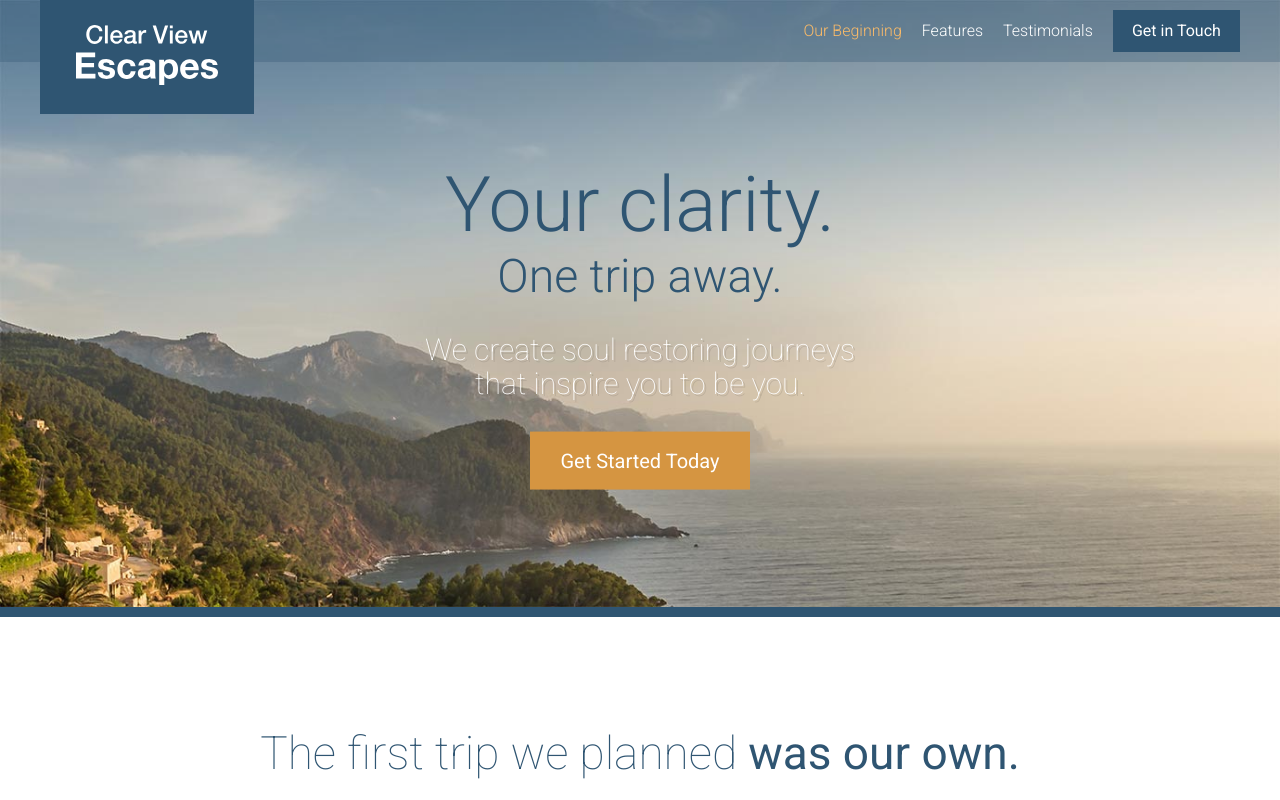
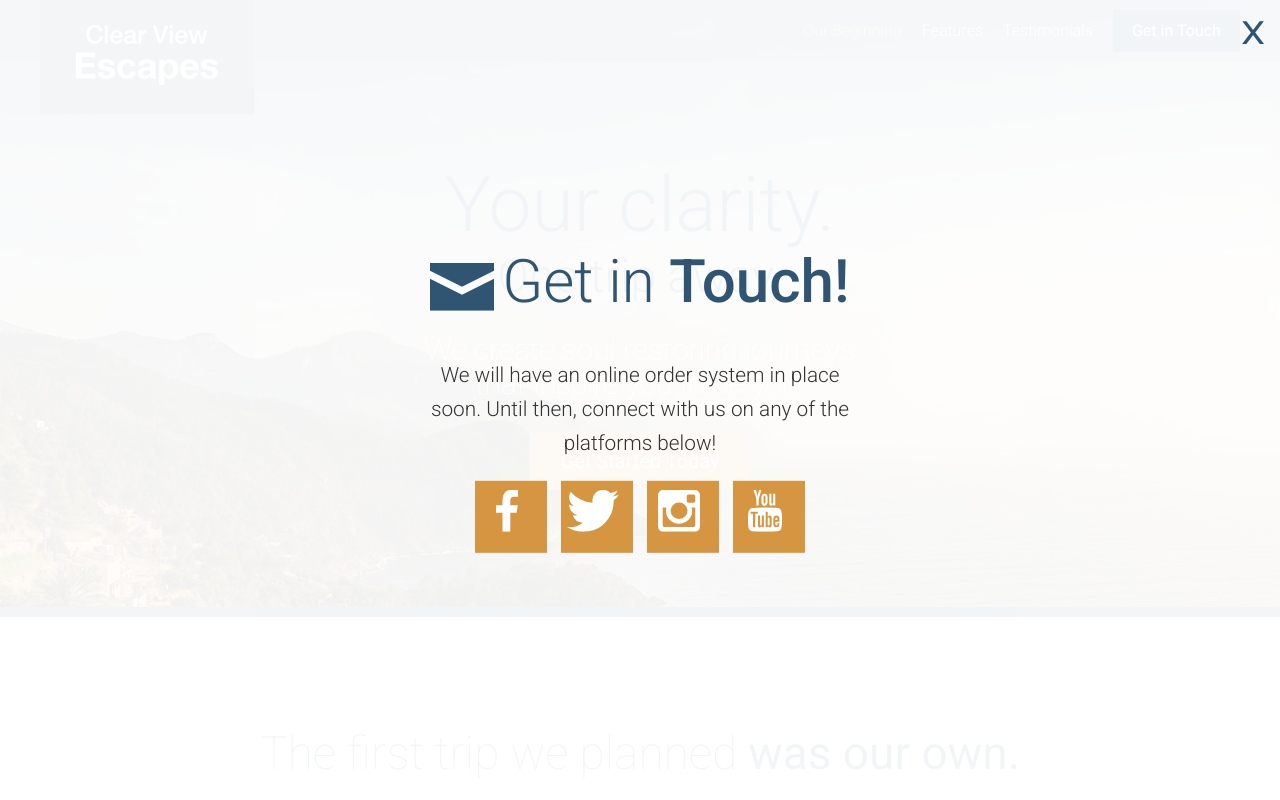
Before and after one commit to GlendaleAcosta/travel-site, a website: page app/index.html in a window 1280 px wide. Both pictures are taken after a click on the link "Get Started Today". Shown: the top 800 px of the page. Drawn offline with Linux system fonts and the light colour scheme.

Commit message:
Completed the modal overlay.

```diff
--- a/app/assets/scripts/App.js
+++ b/app/assets/scripts/App.js
@@ -2,8 +2,10 @@ import MobileMenu from './modules/MobileMenu';
 import RevealOnScroll from './modules/RevealOnScroll';
 import $ from 'jquery';
 import StickyHeader from './modules/StickyHeader';
+import Modal from './modules/Modal';
 
 var mobileMenu = new MobileMenu();
 new RevealOnScroll($(".feature-item"), "90%");
 new RevealOnScroll($(".testimonial"), "70%");
 var stickyHeader = new StickyHeader();
+var modal = new Modal();
--- /dev/null
+++ b/app/assets/styles/modules/_modal.css
@@ -0,0 +1,49 @@
+.modal {
+  position:fixed;
+  z-index: 5;
+  background-color: rgba(255, 255, 255, 0.94);
+  top: 0;
+  bottom: 0;
+  left: 0;
+  right: 0;
+  opacity: 0;
+  visibility: hidden;
+  transform: scale(1.2);
+  transition: all .3s ease-out;
+
+  &--is-visible  {
+    opacity: 1;
+    visibility: visible;
+    transform: scale(1);
+  }
+
+  &__inner {
+    position: absolute;
+    width: 100%;
+    top: 50%;
+    transform: translateY(-50%);
+  }
+
+
+  &__description {
+    text-align: center;
+    font-size: 1.3rem;
+    font-weight: 300;
+    line-height: 1.65;
+  }
+
+  &__close {
+    position: absolute;
+    top: 15px;
+    right: 15px;
+    font-size: 2rem;
+    transform: scaleX(1.2);
+    transform-origin: 100% 0;
+    color: $mainBlue;
+    cursor: pointer;
+
+    &:hover {
+      color: $mainOrange;
+    }
+  }
+}
--- a/app/assets/styles/modules/_section-title.css
+++ b/app/assets/styles/modules/_section-title.css
@@ -19,6 +19,7 @@
     margin-right:auto;
     margin-bottom: .6rem;
 
+
     @mixin atSmall {
       position: relative;
       top: 9px;
@@ -32,4 +33,9 @@
   &--blue {
     color: $mainBlue;
   }
+
+  &--less-margin {
+    margin-bottom: 1.3rem;
+    margin-top: 0;
+  }
 }
--- /dev/null
+++ b/app/assets/styles/modules/_social-icons.css
@@ -0,0 +1,19 @@
+.social-icons {
+  text-align: center;
+
+  &__icon {
+    background-color: $mainOrange;
+    display: inline-block;
+    margin: 0 5px 5px 5px;
+    width: 33%;
+    height: 72px;
+
+    @mixin atSmall {
+      width: 72px;
+      margin: 0 5px;
+
+    }
+  }
+
+
+}
--- a/app/assets/styles/modules/_wrapper.css
+++ b/app/assets/styles/modules/_wrapper.css
@@ -10,6 +10,9 @@
     max-width: 976px;
   }
 
+  &--narrow {
+    max-width: 470px;
+  }
   &--no-padding-until-medium {
     padding-left: 0px;
     padding-right: 0px;
--- a/app/assets/styles/styles.css
+++ b/app/assets/styles/styles.css
@@ -16,3 +16,5 @@
 @import "modules/_site-header";
 @import "modules/_primary-nav";
 @import "modules/_reveal-item";
+@import "modules/_modal";
+@import "modules/_social-icons";
--- a/app/index.html
+++ b/app/index.html
@@ -24,7 +24,7 @@
 
       <div class="site-header__menu-content">
         <div class="site-header__btn-container">
-          <a href="#" class="btn">Get in Touch</a>
+          <a href="#" class="btn open-modal">Get in Touch</a>
         </div>
 
         <nav class="primary-nav primary-nav--pull-right">
@@ -52,7 +52,7 @@
         <h1 class="large-hero__title">Your clarity.</h1>
         <h2 class="large-hero__subtitle">One trip away.</h2>
         <p class="large-hero__description">We create soul restoring journeys that inspire you to be you.</p>
-        <p><a href="#" class="btn btn--orange btn--large">Get Started Today</a></p>
+        <p><a href="#" class="btn btn--orange btn--large open-modal">Get Started Today</a></p>
       </div>
     </div>
 
@@ -177,9 +177,29 @@
   <footer class="site-footer">
 
     <div class="wrapper">
-      <p><span class="site-footer__text">Copyright &copy; 2016 Clear View Escapes. All rights reserved.</span> <a href="#" class="btn btn--orange">Get in Touch</a></p>
+      <p><span class="site-footer__text">Copyright &copy; 2016 Clear View Escapes. All rights reserved.</span> <a href="#" class="btn btn--orange open-modal">Get in Touch</a></p>
     </div>
   </footer>
+
+  <div class="modal">
+    <div class="modal__inner">
+      <h2 class="section-title section-title--blue section-title--less-margin"><img class="section-title__icon" src="assets/images/icons/mail.svg">Get in <strong>Touch!</strong></h2>
+      <div class="wrapper wrapper--narrow">
+          <p class="modal__description">We will have an online order system in place soon. Until then, connect with us on any of the platforms below!</p>
+      </div>
+      <div class="social-icons">
+        <a href="#" class="social-icons__icon"><img class="section-title__icon" src="assets/images/icons/facebook.svg"></a>
+        <a href="#" class="social-icons__icon"><img class="section-title__icon" src="assets/images/icons/twitter.svg"></a>
+        <a href="#" class="social-icons__icon"><img class="section-title__icon" src="assets/images/icons/instagram.svg"></a>
+        <a href="#" class="social-icons__icon"><img class="section-title__icon" src="assets/images/icons/youtube.svg"></a>
+      </div>
+    </div>
+    <div class="modal__close">
+      X
+    </div>
+  </div>
+
+
   <script src="./temp/scripts/App.js"></script>
 </body>
 </html>
--- a/app/temp/styles/styles.css
+++ b/app/temp/styles/styles.css
@@ -596,6 +596,10 @@ a {
   max-width: 976px;
 }
 
+.wrapper--narrow {
+  max-width: 470px;
+}
+
 .wrapper--no-padding-until-medium {
   padding-left: 0px;
   padding-right: 0px;
@@ -931,6 +935,11 @@ a {
 
 .section-title--blue {
   color: #2f5572;
+}
+
+.section-title--less-margin {
+  margin-bottom: 1.3rem;
+  margin-top: 0;
 }
 
 .feature-item {
@@ -1276,3 +1285,80 @@ a {
   -webkit-transform: scale(1);
           transform: scale(1);
 }
+
+.modal {
+  position:fixed;
+  z-index: 5;
+  background-color: rgba(255, 255, 255, 0.94);
+  top: 0;
+  bottom: 0;
+  left: 0;
+  right: 0;
+  opacity: 0;
+  visibility: hidden;
+  -webkit-transform: scale(1.2);
+          transform: scale(1.2);
+  -webkit-transition: all .3s ease-out;
+  transition: all .3s ease-out;
+}
+
+.modal--is-visible  {
+  opacity: 1;
+  visibility: visible;
+  -webkit-transform: scale(1);
+          transform: scale(1);
+}
+
+.modal__inner {
+  position: absolute;
+  width: 100%;
+  top: 50%;
+  -webkit-transform: translateY(-50%);
+          transform: translateY(-50%);
+}
+
+.modal__description {
+  text-align: center;
+  font-size: 1.3rem;
+  font-weight: 300;
+  line-height: 1.65;
+}
+
+.modal__close {
+  position: absolute;
+  top: 15px;
+  right: 15px;
+  font-size: 2rem;
+  -webkit-transform: scaleX(1.2);
+          transform: scaleX(1.2);
+  -webkit-transform-origin: 100% 0;
+          transform-origin: 100% 0;
+  color: #2f5572;
+  cursor: pointer;
+}
+
+.modal__close:hover {
+  color: #d59541;
+}
+
+.social-icons {
+  text-align: center;
+
+
+}
+
+.social-icons__icon {
+  background-color: #d59541;
+  display: inline-block;
+  margin: 0 5px 5px 5px;
+  width: 33%;
+  height: 72px;
+}
+
+@media (min-width: 530px) {
+
+  .social-icons__icon {
+    width: 72px;
+    margin: 0 5px;
+  }
+}
```
Also changed, not shown: app/assets/scripts/modules/Modal.js (added, +37 -0 lines), app/temp/scripts/App.js.
